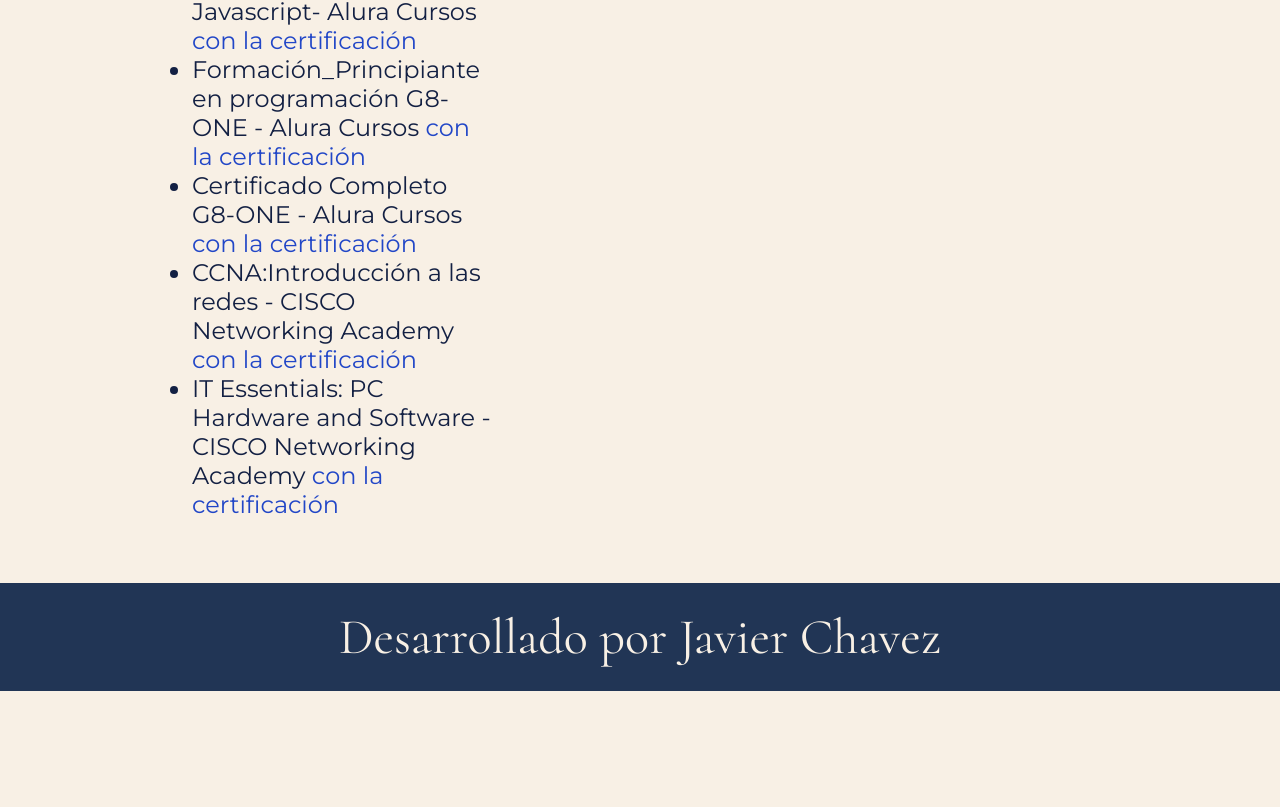
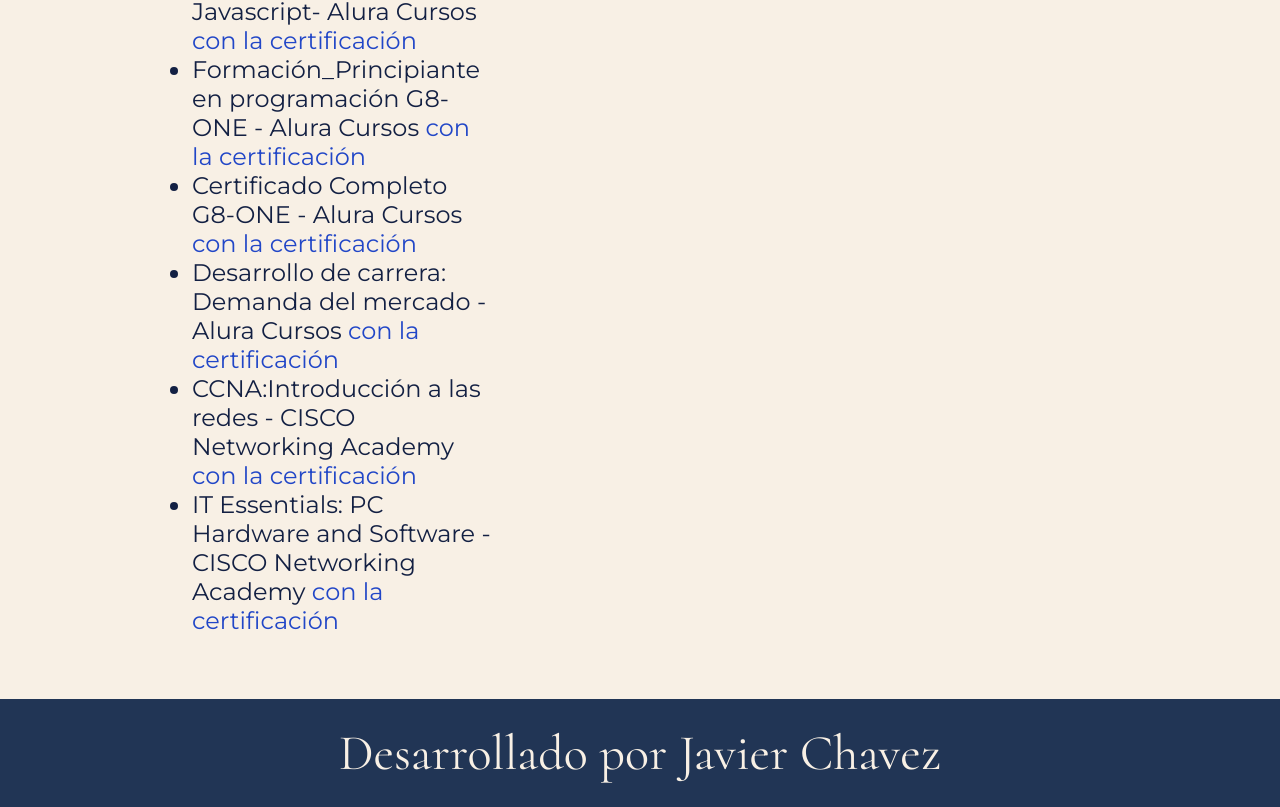
Before and after one commit to jarvychavez/MI-PAGINA, a plain HTML site: page curriculum.html in a window 1280 px wide. Shown: the part 2789-3596 px from the top of the page. Before the commit the page ends 3480 px from the top, so only its background shows below. Drawn offline with nearby package versions, Linux system fonts and the light colour scheme; a web font is replaced by a local one.

Commit message:
nuevo certificado de mercado de carreras

```diff
--- a/curriculum.html
+++ b/curriculum.html
@@ -53,6 +53,7 @@
                         <li>Formación_Lógica en programación con Javascript- Alura Cursos <a href="https://app.aluracursos.com/user/jav-chavez94/degree-programacion-primeros-pasos-15697/certificate">con la certificación</a> </li>
                         <li>Formación_Principiante en programación G8-ONE - Alura Cursos <a href="https://app.aluracursos.com/user/jav-chavez94/degree-programacion-primeros-pasos-grupo8-one-15914/certificate">con la certificación</a> </li>
                         <li>Certificado Completo G8-ONE - Alura Cursos <a href="https://app.aluracursos.com/user/jav-chavez94/fullCertificate/e6610d78b29e0868aa9e0b025ecfcc6c">con la certificación</a> </li>
+                        <li>Desarrollo de carrera: Demanda del mercado - Alura Cursos <a href="https://app.aluracursos.com/certificate/jav-chavez94/desarrollo-carrera-demanda-mercado">con la certificación</a> </li>
                         <li>CCNA:Introducción a las redes - CISCO Networking Academy <a href="https://www.netacad.com/es/certificates?issuanceId=76eee34e-3d2d-4d46-99f8-f580b1e9431b">con la certificación</a> </li>
                         <li>IT Essentials: PC Hardware and Software - CISCO Networking Academy <a href="https://www.netacad.com/es/certificates?issuanceId=625ca4d7-84d1-4cb8-ae7e-4b2466838a1d">con la certificación</a> </li>
 
```
